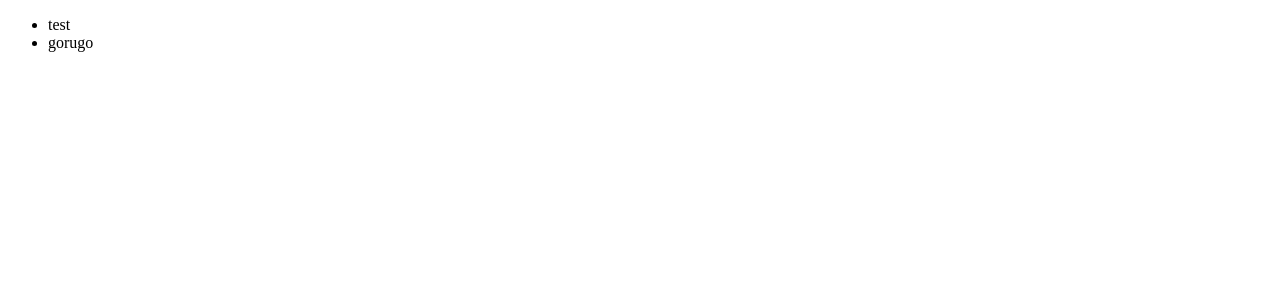
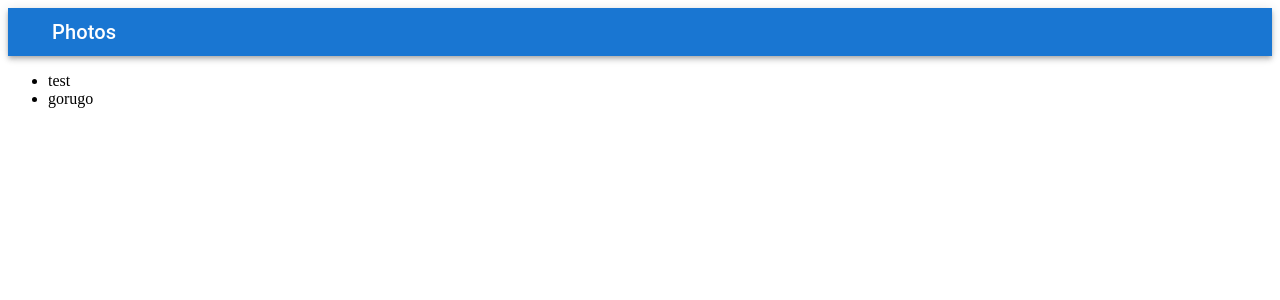
Before and after one commit to GoRuGoo/gorugo-portfolio, a React (Create React App) app: page / in a window 1280 px wide. Shown: the top 300 px of the page. Built offline with nearby package versions, Linux system fonts and the light colour scheme.

Commit message:
add: メニューバーは追加できた？

```diff
--- a/src/components/App.js
+++ b/src/components/App.js
@@ -1,6 +1,7 @@
 import React from 'react'
 import Footer from './Footer'
 import { Dna } from 'react-loader-spinner'
+import { AppBar, Toolbar, IconButton, Typography } from '@mui/material';
 class App extends React.Component {
     constructor(props) {
         super(props);
@@ -28,6 +29,15 @@ class App extends React.Component {
         } else {
             return (
                 <div>
+                    <AppBar position="static">
+                        <Toolbar variant="dense">
+                            <IconButton edge="start" color="inherit" aria-label="menu" sx={{ mr: 2 }}>
+                            </IconButton>
+                            <Typography variant="h6" color="inherit" component="div">
+                                Photos
+                            </Typography>
+                        </Toolbar>
+                    </AppBar>
                     <Footer />
                 </div>
             )
```
Also changed, not shown: package.json (+8 -3 lines), src/static/Header.css (added), 1 other file (tests, documents, lock files or other folders).
